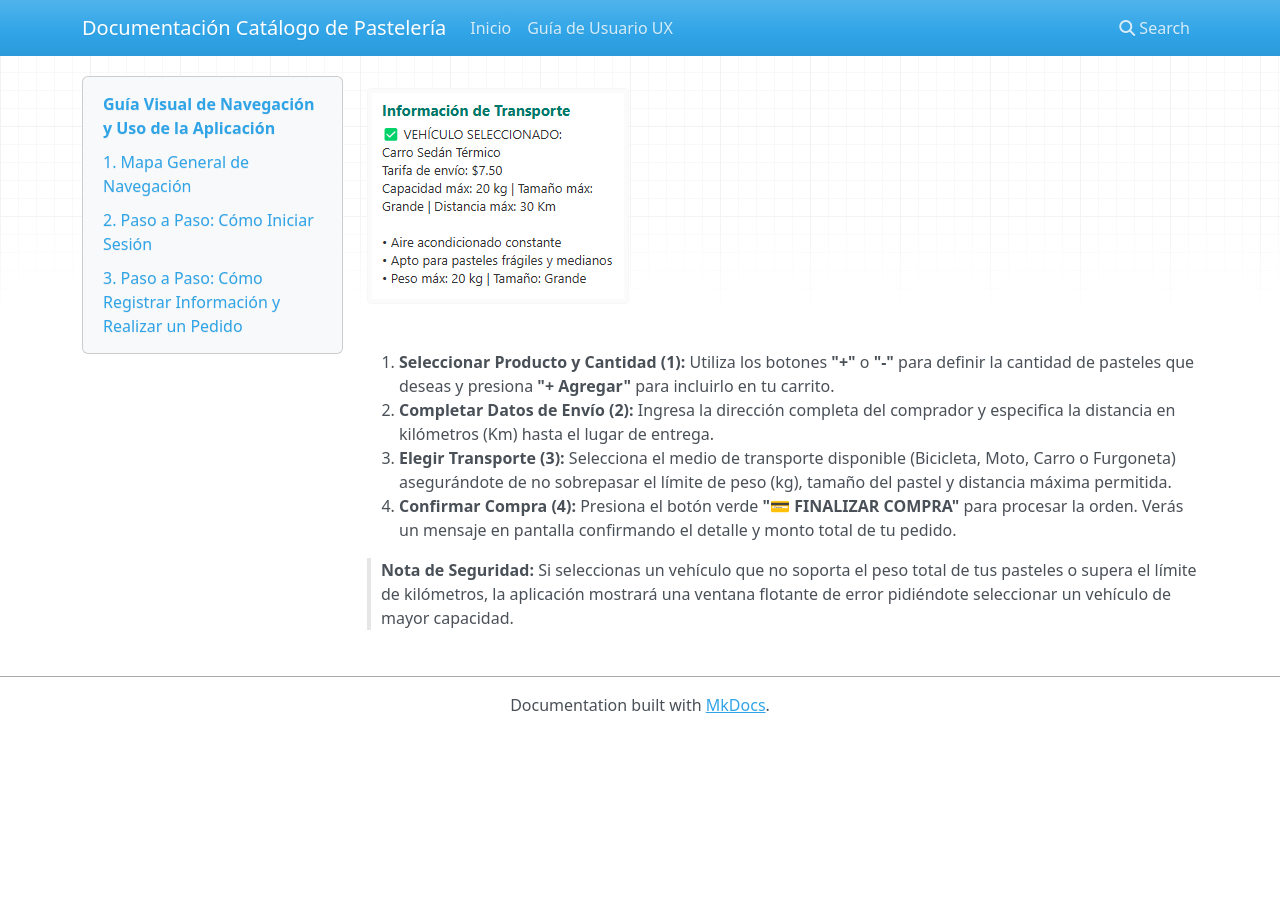
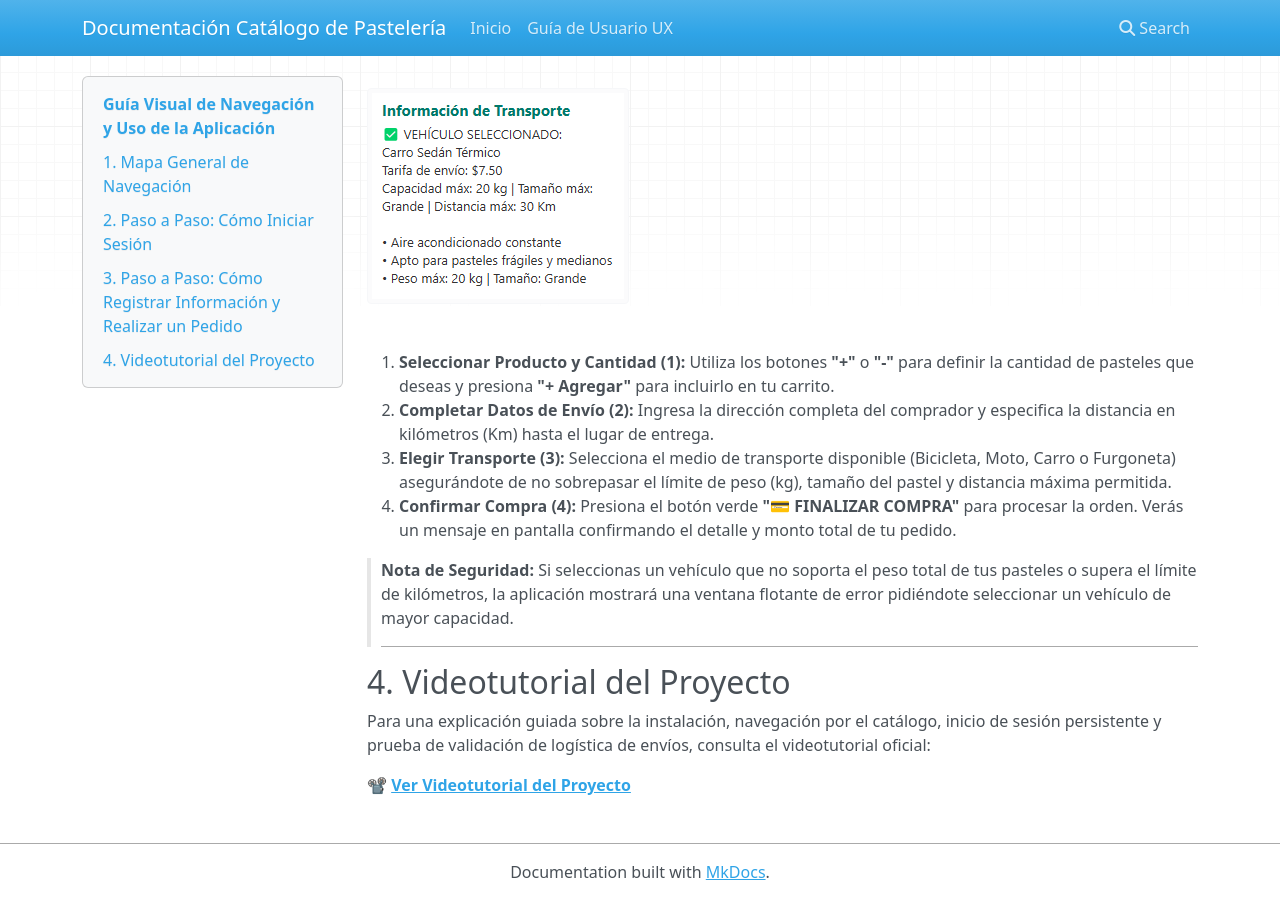
Before and after one commit to ReiskaDead/DocumentoWeb, an MkDocs documentation site: the page built from docs/manual_usuario_ux.md, in a window 1280 px wide and 900 px high, scrolled down 1959 px. Built offline with MkDocs 1.6.1, drawn with Linux system fonts in a browser that asks for light colours; nearby versions of some CDN libraries; before the commit the page ends 2692 px from its top, so only the background shows below that.

Commit message:
docs: agregar videotutorial_proyecto.mp4 y referencias en manual UX

```diff
--- a/docs/manual_usuario_ux.md
+++ b/docs/manual_usuario_ux.md
@@ -38,3 +38,11 @@ Para agregar pasteles a tu carrito, especificar la dirección de entrega y selec
 4. **Confirmar Compra (4):** Presiona el botón verde **"💳 FINALIZAR COMPRA"** para procesar la orden. Verás un mensaje en pantalla confirmando el detalle y monto total de tu pedido.
 
 > **Nota de Seguridad:** Si seleccionas un vehículo que no soporta el peso total de tus pasteles o supera el límite de kilómetros, la aplicación mostrará una ventana flotante de error pidiéndote seleccionar un vehículo de mayor capacidad.
+>
+> ---
+
+## 4. Videotutorial del Proyecto
+
+Para una explicación guiada sobre la instalación, navegación por el catálogo, inicio de sesión persistente y prueba de validación de logística de envíos, consulta el videotutorial oficial:
+
+📽️ **[Ver Videotutorial del Proyecto](videos/videotutorial_proyecto.mp4)**
```
Also changed, not shown: 1 other file.
